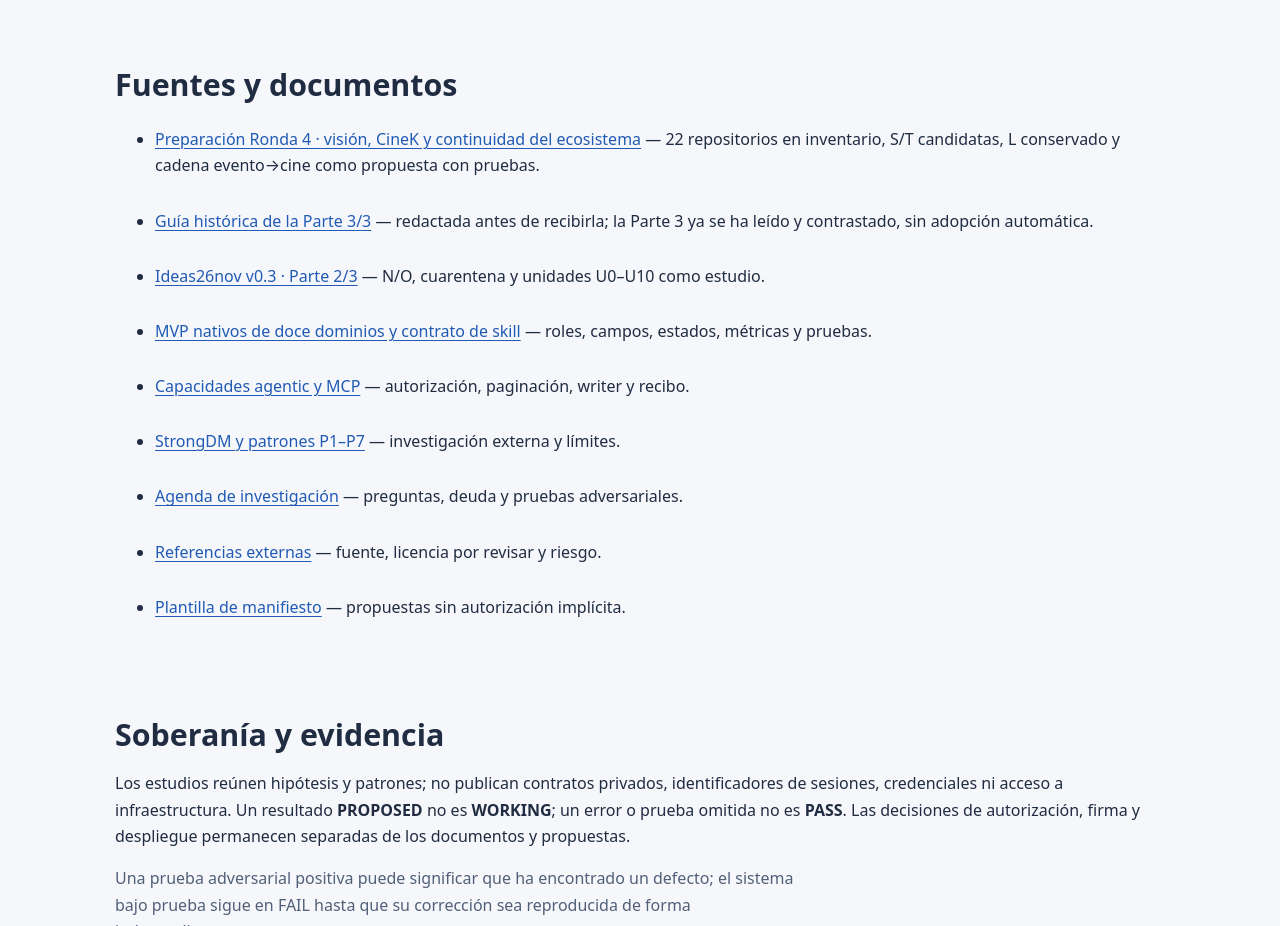
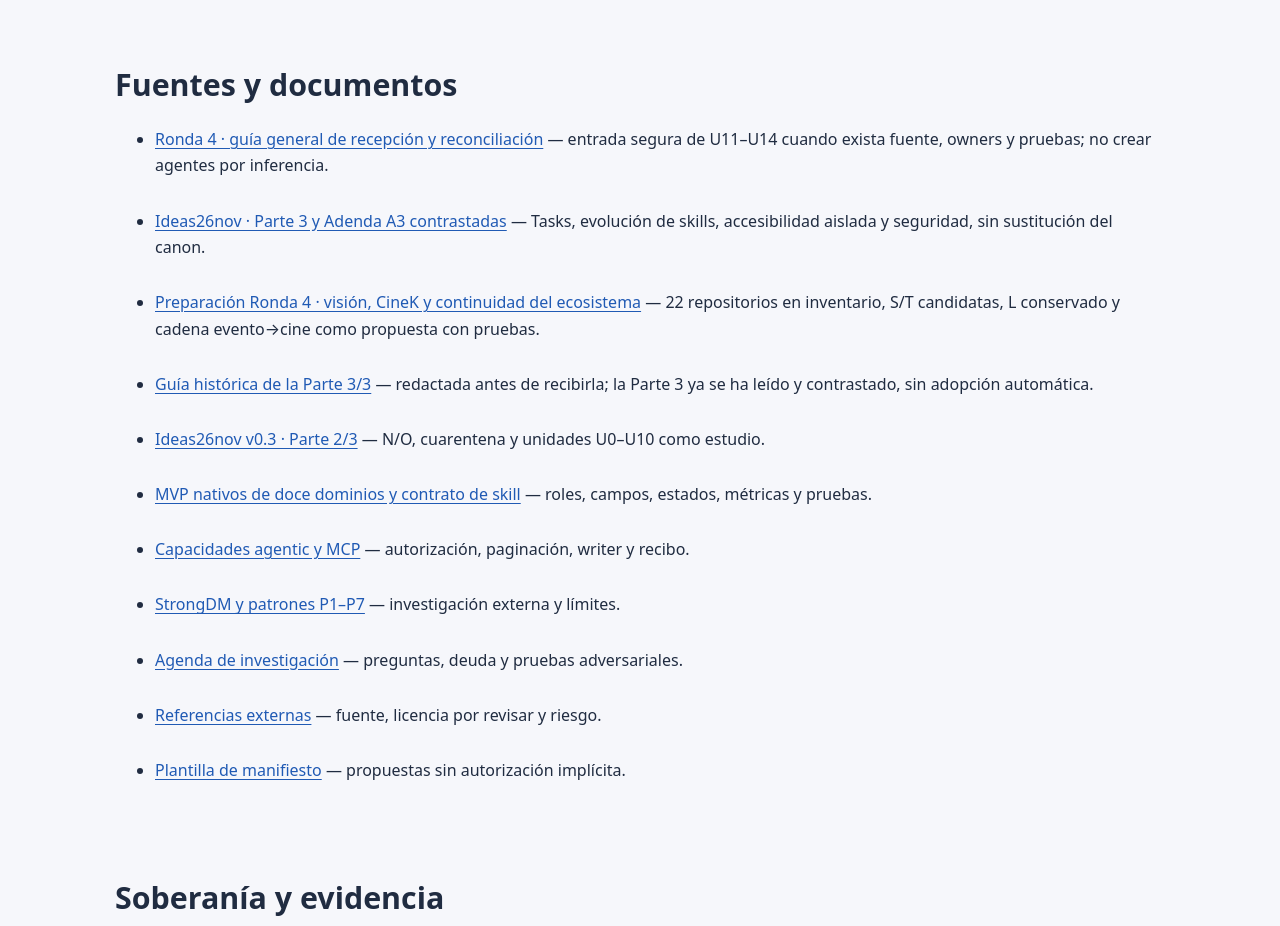
Before and after one commit to piskyRpapalo/public-s, a plain HTML site: page index.html in a window 1280 px wide. Shown: the part 1280-2206 px from the top of the page. Drawn offline with Linux system fonts and the light colour scheme.

Commit message:
feat(public-s): link Part3 A3 and complementary Round4 briefs from accessible landing page

```diff
--- a/index.html
+++ b/index.html
@@ -87,6 +87,8 @@
     <section id="investigacion" class="container" aria-labelledby="titulo-investigacion">
       <h2 id="titulo-investigacion">Fuentes y documentos</h2>
       <ul class="resources">
+        <li><a href="https://github.com/piskyRpapalo/public-s/blob/main/PREPARACION-IDEAS26NOV-RONDA4-2026-11-26.md">Ronda 4 · guía general de recepción y reconciliación</a> — entrada segura de U11–U14 cuando exista fuente, owners y pruebas; no crear agentes por inferencia.</li>
+        <li><a href="https://github.com/piskyRpapalo/public-s/blob/main/IDEAS26NOV-V03-PARTE3-SINTESIS-PUBLICA-2026-11-26.md">Ideas26nov · Parte 3 y Adenda A3 contrastadas</a> — Tasks, evolución de skills, accesibilidad aislada y seguridad, sin sustitución del canon.</li>
         <li><a href="https://github.com/piskyRpapalo/public-s/blob/main/PREPARACION-IDEAS26NOV-RONDA4-VISUAL-ECOSISTEMA-2026-11-26.md">Preparación Ronda 4 · visión, CineK y continuidad del ecosistema</a> — 22 repositorios en inventario, S/T candidatas, L conservado y cadena evento→cine como propuesta con pruebas.</li>
         <li><a href="https://github.com/piskyRpapalo/public-s/blob/main/PREPARACION-IDEAS26NOV-PARTE3-2026-11-26.md">Guía histórica de la Parte 3/3</a> — redactada antes de recibirla; la Parte 3 ya se ha leído y contrastado, sin adopción automática.</li>
         <li><a href="https://github.com/piskyRpapalo/public-s/blob/main/IDEAS26NOV-V03-PARTE2-N-O-U0-U10.md">Ideas26nov v0.3 · Parte 2/3</a> — N/O, cuarentena y unidades U0–U10 como estudio.</li>
```
